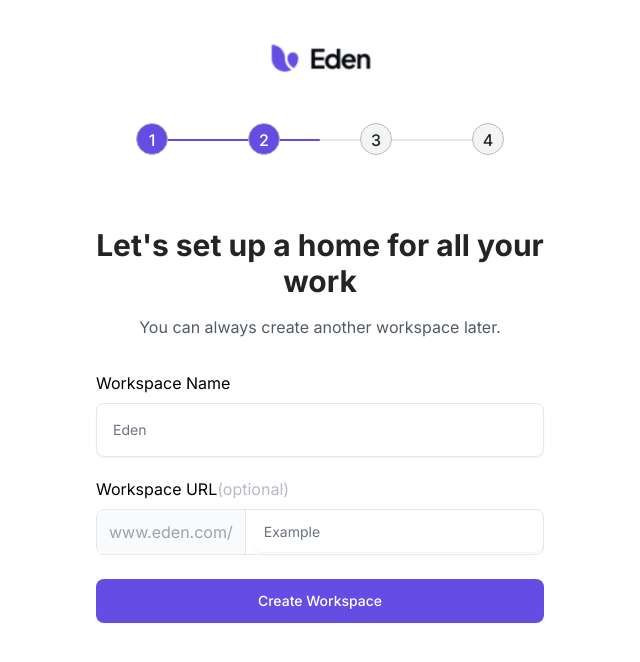
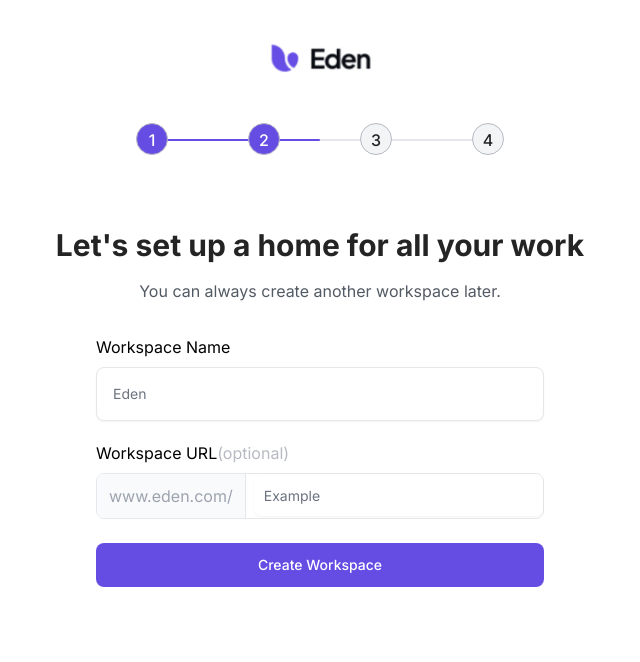
Before and after one commit to vishal035/onboarding-ui, a React (Create React App) app: page / in a window 1280 px wide. Both pictures are taken after typing "Sample", "Sample" into the empty fields and a click on the button "Create Workspace". Shown: the top 662 px of the page, without its empty margins (320-960 px from the left). Built offline with nearby package versions, Linux system fonts and the light colour scheme.

Commit message:
Heading Space Fixed in SecnodStepForm

```diff
--- a/src/components/Form/SecondStepForm.jsx
+++ b/src/components/Form/SecondStepForm.jsx
@@ -26,7 +26,7 @@
 
   return (
     <div className="px-4 py-16 mx-auto max-w-screen-xl sm:px-6 lg:px-8">
-      <div className="max-w-lg mx-auto text-center">
+      <div className=" mx-auto text-center">
         <h1 className=" relative w-full text-2xl font-bold sm:text-3xl text-primary-black">
           Let's set up a home for all your work
         </h1>
```
